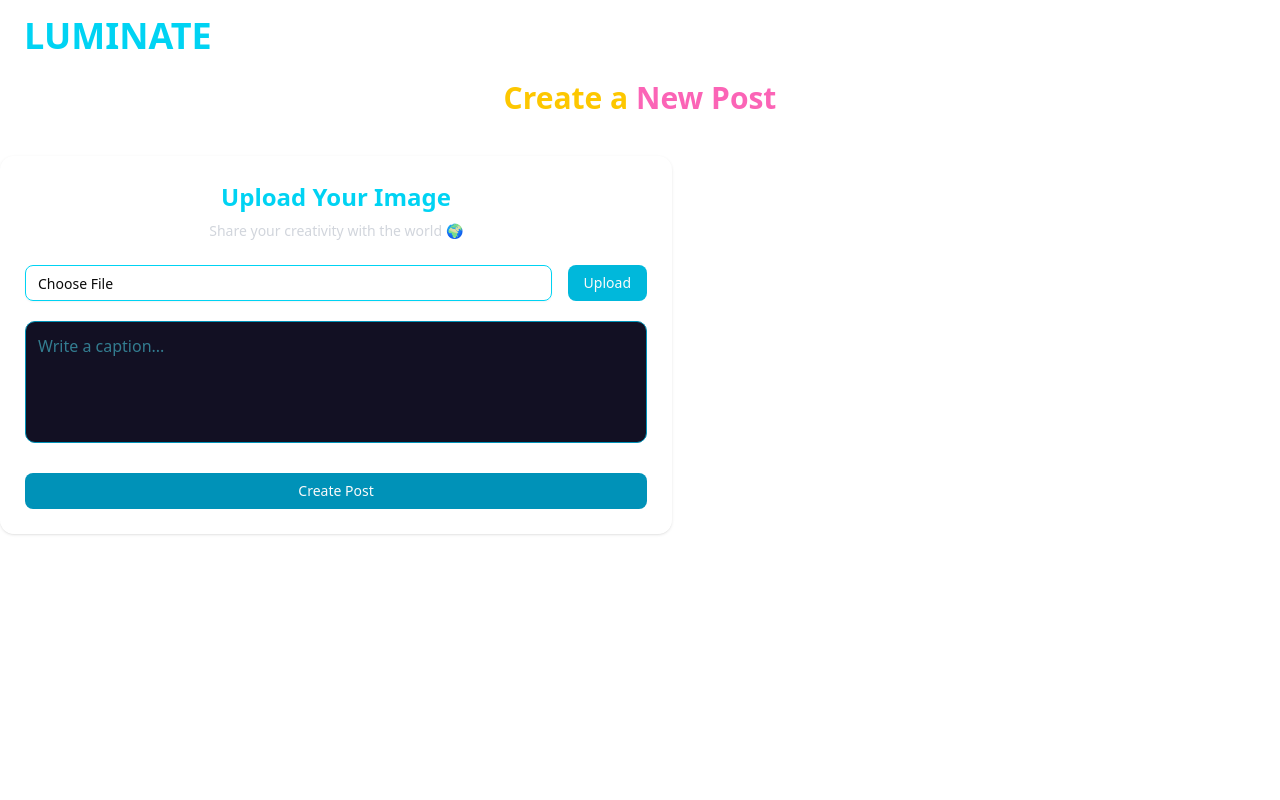
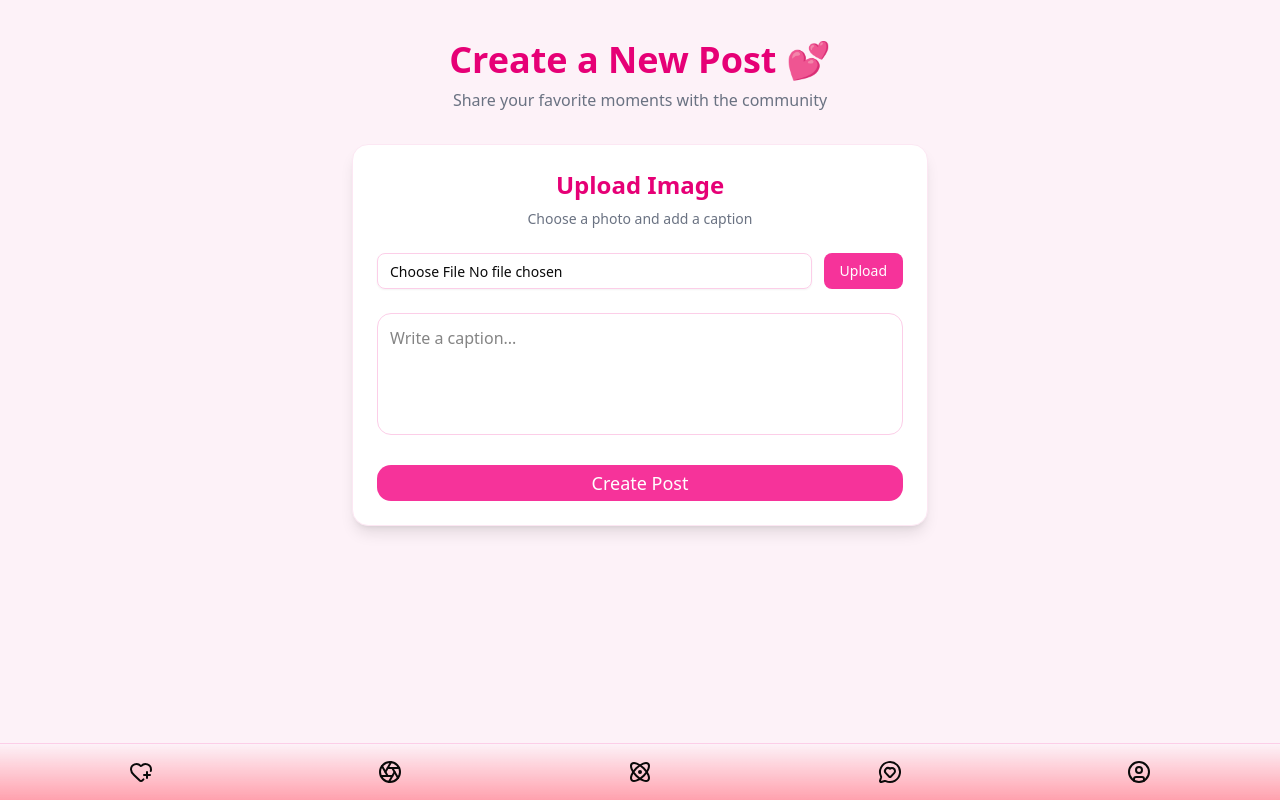
Before and after one commit to HOP-2A/Tinder, a Next.js app: page /postCreate in a window 1280 px wide. Built offline with nearby package versions, Linux system fonts and the light colour scheme; no server answers.

Commit message:
big update

```diff
--- a/app/Match/ThirdStep.tsx
+++ b/app/Match/ThirdStep.tsx
@@ -7,6 +7,7 @@ import { Button } from "@/components/ui/button";
 import { useUser } from "@clerk/nextjs";
 import { useAuth } from "@/provider/authProvider";
 import { Input } from "@/components/ui/input";
+import { format } from "date-fns";
 
 export const ThirdStep = ({
   setStep,
@@ -54,14 +55,13 @@ export const ThirdStep = ({
             selected={day}
             onSelect={setDay}
             mode="single"
-            captionLayout="dropdown"
             className="rounded-xl border border-rose-200 shadow-sm bg-white"
           />
         </div>
 
         {day && (
           <p className="text-center text-sm text-gray-600">
-            📅 {day.toISOString().split("T")[0]}
+            📅 {day ? format(day, "yyyy-MM-dd") : ""}
           </p>
         )}
         <Input
--- a/app/Match/page.tsx
+++ b/app/Match/page.tsx
@@ -6,6 +6,7 @@ import { useEffect, useState } from "react";
 import { FirstStep } from "./FirstStep";
 import { placetype, SecondStep } from "./SecondStep";
 import { ThirdStep } from "./ThirdStep";
+import { Footer } from "react-day-picker";
 
 export type MatchUser = {
   id: string;
@@ -114,6 +115,7 @@ export default function Match() {
           />
         </div>
       )}
+      <Footer />
     </div>
   );
 }
--- a/app/_components/Footer.tsx
+++ b/app/_components/Footer.tsx
@@ -1,6 +1,6 @@
 "use client";
 
-import { HeartPlus } from "lucide-react";
+import { Aperture, HeartPlus } from "lucide-react";
 import { SearchCheck } from "lucide-react";
 import { Atom } from "lucide-react";
 import { CircleUser } from "lucide-react";
@@ -11,7 +11,7 @@ export const Footer = () => {
   return (
     <div className="flex justify-around bottom-0 fixed left-0 right-0 p-4 bg-gradient-to-t from-rose-300 to-peach-200 border-t border-pink-200 ">
       <HeartPlus onClick={() => push("/")} />
-      <SearchCheck onClick={() => push("Search")} />
+      <Aperture onClick={() => push("/post")} />
       <Atom onClick={() => push("/Match")} />
       <MessageCircleHeart onClick={() => push("/Dates")} />
       <CircleUser onClick={() => push("/Profile")} />
--- a/app/Search/page.tsx
+++ b/app/post/page.tsx
@@ -1,8 +1,9 @@
 "use client";
 import { useEffect, useState } from "react";
-import { Heart, MessageCircle, Share } from "lucide-react";
+import { CirclePlus, Heart, MessageCircle, Share } from "lucide-react";
 import { User } from "../page";
 import { Footer } from "../_components/Footer";
+import { useRouter } from "next/navigation";
 
 type Post = {
   user: User;
@@ -13,14 +14,14 @@ type Post = {
 };
 
 const Search = () => {
+  const { push } = useRouter();
   const [posts, setPosts] = useState<Post[]>([]);
+
   useEffect(() => {
     const PostFetch = async () => {
       const res = await fetch("/api/Post", {
         method: "GET",
-        headers: {
-          "Content-Type": "application/json",
-        },
+        headers: { "Content-Type": "application/json" },
       });
       const Allposts = await res.json();
       setPosts(Allposts.message);
@@ -29,31 +30,37 @@ const Search = () => {
   }, []);
 
   return (
-    <div>
-      <div className="w-full max-w-md mx-auto space-y-6 pb-20">
+    <div className="min-h-screen bg-pink-50">
+      {" "}
+      <div className="flex justify-end pr-5 pt-5">
+        {" "}
+        <CirclePlus onClick={() => push("/postCreate")} />
+      </div>
+      <div className="w-full max-w-md mx-auto space-y-8 py-10 px-3">
         {posts?.map((post) => (
           <div
             key={post.id}
-            className="bg-white rounded-2xl shadow border overflow-hidden"
+            className="bg-white rounded-2xl shadow-md border border-pink-100 overflow-hidden"
           >
             <div className="flex items-center gap-3 p-4">
-              <div className="w-10 h-10 rounded-full overflow-hidden bg-gray-200">
+              <div className="w-11 h-11 rounded-full overflow-hidden bg-pink-100 flex items-center justify-center">
                 {post.user.profilePic ? (
                   <img
                     src={post.user.profilePic.replace(/^"|"$/g, "")}
                     alt="profile"
-                    width={40}
-                    height={40}
-                    className="object-cover"
+                    className="w-full h-full object-cover"
                   />
                 ) : (
-                  <div className="w-full h-full flex items-center justify-center text-xs text-gray-500">
+                  <span className="text-xs text-pink-400 font-semibold">
                     N/A
-                  </div>
+                  </span>
                 )}
               </div>
+
               <div>
-                <p className="font-semibold text-sm">{post.user.username}</p>
+                <p className="font-semibold text-pink-600 text-sm">
+                  {post.user.username}
+                </p>
                 <p className="text-xs text-gray-400">
                   {new Date(post.createdAt).toLocaleDateString()}
                 </p>
@@ -61,25 +68,19 @@ const Search = () => {
             </div>
 
             {post.images?.length > 0 && (
-              <div className="relative w-full aspect-square bg-black">
+              <div className="relative w-full aspect-square bg-pink-100">
                 <img
                   src={post.images[0]}
                   alt="post"
-                  className="object-cover w-full h-fit "
+                  className="object-cover w-full h-full"
                 />
               </div>
             )}
 
-            <div className="flex items-center gap-5 p-4">
-              <Heart className="w-6 h-6 cursor-pointer hover:text-red-500" />
-              <MessageCircle className="w-6 h-6 cursor-pointer" />
-              <Share className="w-6 h-6 cursor-pointer" />
-            </div>
-
             {post.caption && (
-              <div className="px-4 pb-4">
-                <p className="text-sm">
-                  <span className="font-semibold mr-1">
+              <div className="px-4 pb-5 pt-2">
+                <p className="text-sm text-gray-700 leading-relaxed">
+                  <span className="font-semibold text-pink-600 mr-1">
                     {post.user.username}
                   </span>
                   {post.caption}
@@ -89,9 +90,7 @@ const Search = () => {
           </div>
         ))}
       </div>
-      <div className="p-10">
-        <Footer />
-      </div>
+      <Footer />
     </div>
   );
 };
--- a/app/postCreate/page.tsx
+++ b/app/postCreate/page.tsx
@@ -15,6 +15,7 @@ import {
 import { upload } from "@vercel/blob/client";
 import { useUser } from "@clerk/nextjs";
 import { useAuth } from "@/provider/authProvider";
+import { Footer } from "../_components/Footer";
 
 export default function PostCreate() {
   const [file, setFile] = useState<File | null>(null);
@@ -23,11 +24,13 @@ export default function PostCreate() {
   const { user } = useAuth(clerkUser?.id);
   const [caption, setCaption] = useState("");
   const [imageurl, setImageurl] = useState("");
+
   const handleFile = (e: ChangeEvent<HTMLInputElement>) => {
     const selectedFile = e.target.files?.[0];
     if (!selectedFile) return;
     setFile(selectedFile);
   };
+
   const uploadImage = async () => {
     if (!file) {
       toast.error("Please select an image first.");
@@ -40,97 +43,102 @@ export default function PostCreate() {
       });
       setImageurl(uploaded.url);
       toast.success("Image uploaded successfully!");
-    } catch (error) {
+    } catch {
       toast.error("Image upload failed. Try again.");
     }
   };
+
   const postUusgeh = async (userId: string) => {
     if (!imageurl) {
       toast.error("Please upload an image first.");
       return;
     }
+
     const response = await fetch("/api/Post", {
       method: "POST",
-      headers: {
-        "Content-Type": "application/json",
-      },
+      headers: { "Content-Type": "application/json" },
       body: JSON.stringify({
         images: imageurl,
         caption,
-        userId: userId,
+        userId,
       }),
     });
+
     if (response.ok) {
       toast.success("Posted successfully!");
       router.push("/");
     } else {
-      toast.error("Something went wrong. Please try again.");
+      toast.error("Something went wrong.");
     }
   };
+
   return (
-    <div>
-      {" "}
-      <h1 className="text-4xl font-bold text-cyan-400 drop-shadow-neon fixed top-4 left-6 z-50">
-        LUMINATE
+    <div className="min-h-screen bg-pink-50 flex flex-col items-center px-4 py-10">
+      {/* Page Title */}
+      <h1 className="text-4xl font-extrabold text-pink-600 mb-2">
+        Create a New Post 💕
       </h1>
-      <div className="pt-20 text-center text-3xl font-semibold text-yellow-400">
-        Create a <span className="text-pink-400">New Post</span>
-      </div>
-      <Card className="w-full max-w-2xl mt-10 backdrop-blur-md bg-white/5 border border-white/10 rounded-xl shadow-neon">
-        <CardHeader>
-          <CardTitle className="text-cyan-400 text-center text-2xl">
-            Upload Your Image
-          </CardTitle>
-          <CardDescription className="text-center text-gray-300">
-            Share your creativity with the world 🌍
+      <p className="text-gray-500 mb-8 text-center">
+        Share your favorite moments with the community
+      </p>
+
+      {/* Card */}
+      <Card className="w-full max-w-xl bg-white rounded-2xl shadow-lg border border-pink-100">
+        <CardHeader className="text-center">
+          <CardTitle className="text-pink-600 text-2xl">Upload Image</CardTitle>
+          <CardDescription className="text-gray-500">
+            Choose a photo and add a caption
           </CardDescription>
         </CardHeader>
 
-        <CardContent className="space-y-5">
-          <div className="flex items-center gap-4">
+        <CardContent className="space-y-6">
+          {/* Upload */}
+          <div className="flex flex-col sm:flex-row gap-3 items-center">
             <Input
               type="file"
               accept="image/*"
               onChange={handleFile}
-              className="bg-transparent text-white border-cyan-400"
+              className="border-pink-200 focus:border-pink-400"
             />
             <Button
               onClick={uploadImage}
-              className="bg-cyan-500 hover:bg-pink-500 transition-all"
+              className="bg-pink-500 hover:bg-pink-600 text-white w-full sm:w-auto"
             >
               Upload
             </Button>
           </div>
 
+          {/* Preview */}
           {imageurl && (
-            <div className="mt-6 flex justify-center">
+            <div className="flex justify-center">
               <img
                 src={imageurl}
-                alt="Uploaded Preview"
-                className="rounded-xl w-full max-w-md h-[300px] object-cover border border-cyan-400 shadow-inner"
+                alt="Preview"
+                className="rounded-xl w-full max-w-md h-[280px] object-cover shadow-md"
               />
             </div>
           )}
 
+          {/* Caption */}
           <textarea
             placeholder="Write a caption..."
+            value={caption}
             onChange={(e) => setCaption(e.target.value)}
-            value={caption}
-            name="caption"
             rows={4}
-            className="w-full bg-[#121023] text-cyan-300 p-3 rounded-lg border border-cyan-600 focus:border-pink-500 focus:ring-pink-500 transition-shadow duration-300 resize-none"
+            className="w-full border border-pink-200 rounded-xl p-3 focus:ring-2 focus:ring-pink-300 focus:outline-none resize-none"
           />
         </CardContent>
 
         <CardFooter>
           <Button
             onClick={() => postUusgeh(user?.id as string)}
-            className="w-full bg-cyan-600 hover:bg-pink-600 shadow-neon transition-transform duration-300 hover:scale-105"
+            className="w-full bg-pink-500 hover:bg-pink-600 text-white text-lg rounded-xl"
           >
             Create Post
           </Button>
         </CardFooter>
       </Card>
+      <Footer />
     </div>
   );
 }
```
